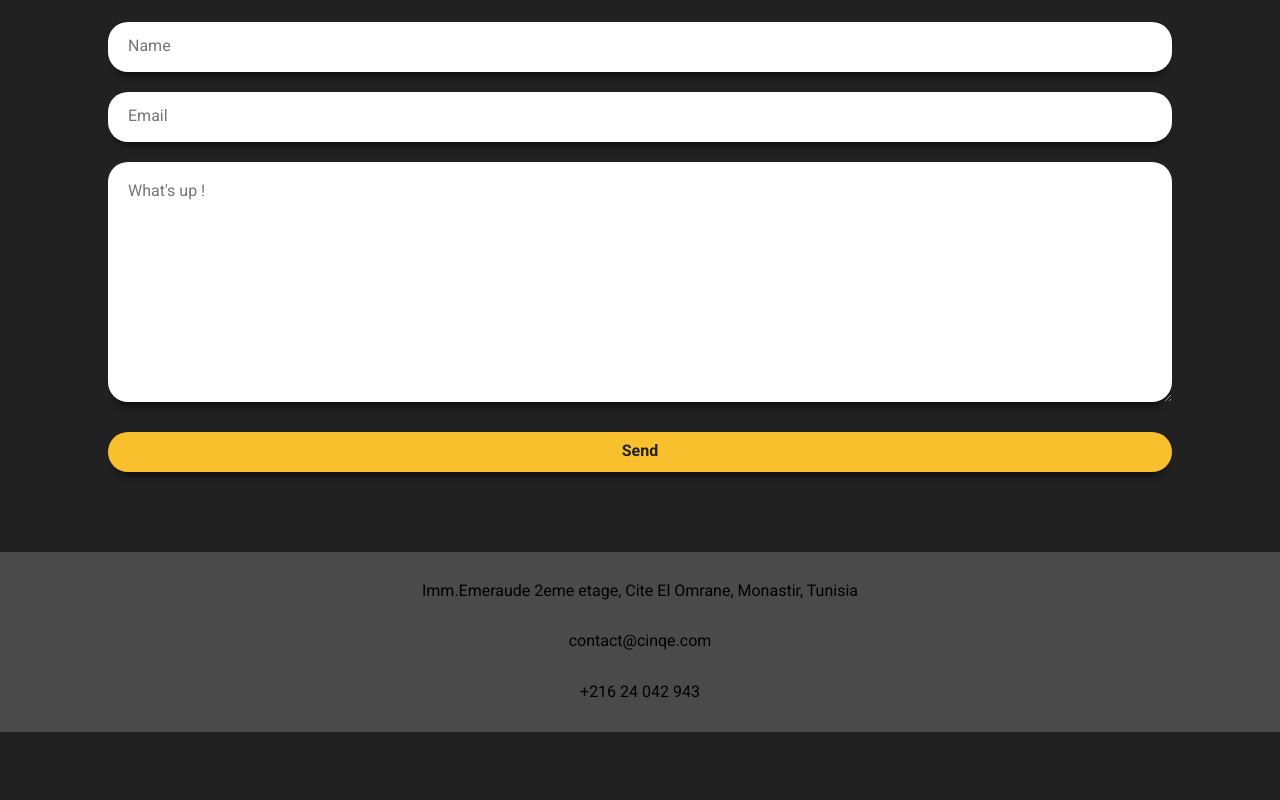
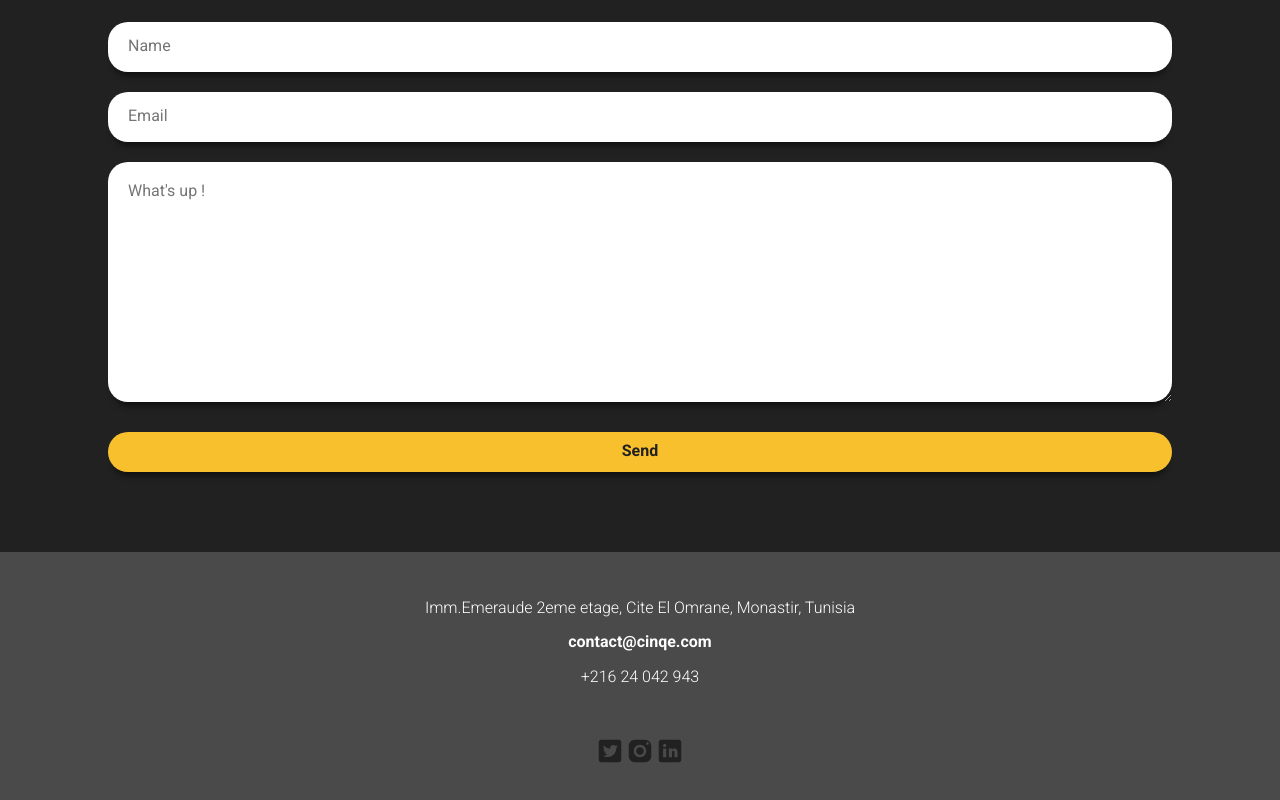
Before and after one commit to chihebouzid/Cinqe-landing, a website: page src/index.html in a window 1280 px wide. Shown: the part 3352-4152 px from the top of the page. Before the commit the page ends 4084 px from the top, so only its background shows below. Drawn offline with nearby package versions, Linux system fonts and the light colour scheme.

Commit message:
implement the footer

```diff
--- a/src/index.html
+++ b/src/index.html
@@ -155,9 +155,20 @@
             </section>
         </main>
         <footer id="footer">
-            <p>Imm.Emeraude 2eme etage, Cite El Omrane, Monastir, Tunisia</p>
-            <p>contact@cinqe.com</p>
-            <p>+216 24 042 943</p>
+            <p class="adresse">Imm.Emeraude 2eme etage, Cite El Omrane, Monastir, Tunisia</p>
+            <p class="email">contact@cinqe.com</p>
+            <p class="phone">+216 24 042 943</p>
+            <div id="social-media-icons">
+                <a href="">
+                    <img src="images/social media icons/twitter.svg">
+                </a>
+                <a href="">
+                    <img src="images/social media icons/instagram.svg">
+                </a>
+                <a href="">
+                    <img src="images/social media icons/linkdin.svg">
+                </a>
+            </div>
         </footer>
     </div>
 
--- a/src/scss/main.scss
+++ b/src/scss/main.scss
@@ -64,7 +64,7 @@ body {
     height: 100%;
     display: grid;
     grid-template-columns:repeat(12,1fr);
-    grid-template-rows: 80px auto 180px;
+    grid-template-rows: 80px auto 250px;
 
 
 }
@@ -612,7 +612,34 @@ body {
 #footer{
     grid-column: 1 / -1;
     background-color: #4A4A4A;
-    @include center(column, center , center )
+    @include center(column, center , center );
+
+    .adresse{
+        color: white;
+        text-align: center;
+        font-weight: 100;
+        margin-bottom: 0;
+    }
+
+    .email{
+        color: white;
+        text-align: center;
+        font-weight: 900;
+        margin-bottom: 0;
+    }
+
+    .phone{
+        color: white;
+        text-align: center;
+        font-weight: 100;
+        margin-bottom: 50px;
+
+    }
+
+    #social-media-icons{
+
+        @include center(row, center, center);
+    }
 }
 
 .small-logo{
```
Also changed, not shown: src/css/main.css, src/images/social media icons/instagram.svg (added), src/images/social media icons/linkdin.svg (added), src/images/social media icons/twitter.svg (added).
